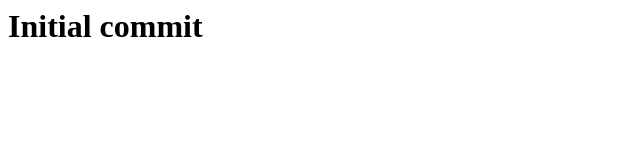
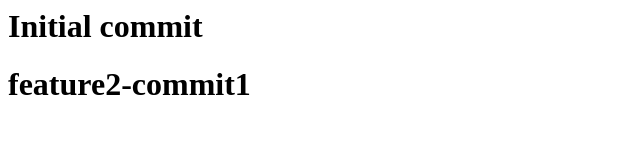
Before and after one commit to asbassan/GitHubCertificationProject, a plain HTML site: page index.html in a window 1280 px wide. Shown: the whole page, without its empty margins (0-640 px from the left). Drawn offline with Linux system fonts and the light colour scheme.

Commit message:
feature2-commit1

```diff
--- a/index.html
+++ b/index.html
@@ -5,5 +5,6 @@
 <body>
 
 	<h1>Initial commit</h1>
+	<h1>feature2-commit1</h1>
 </body>
 </html>
```
